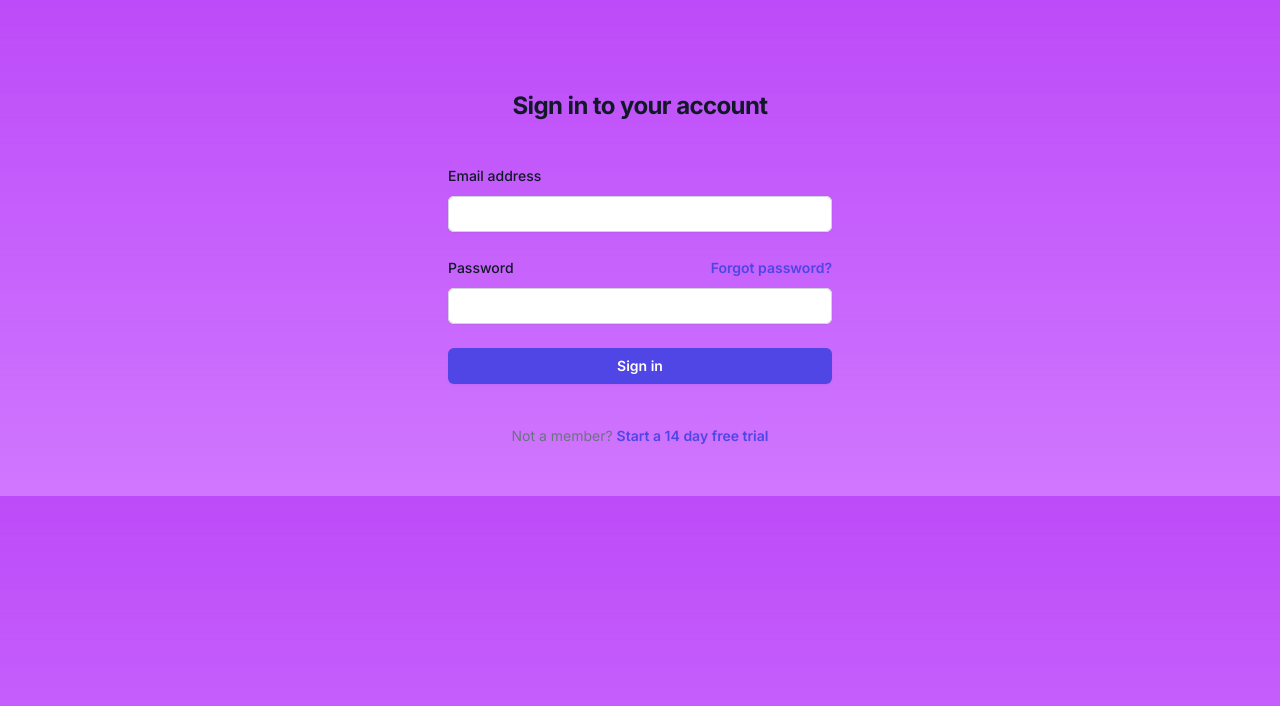
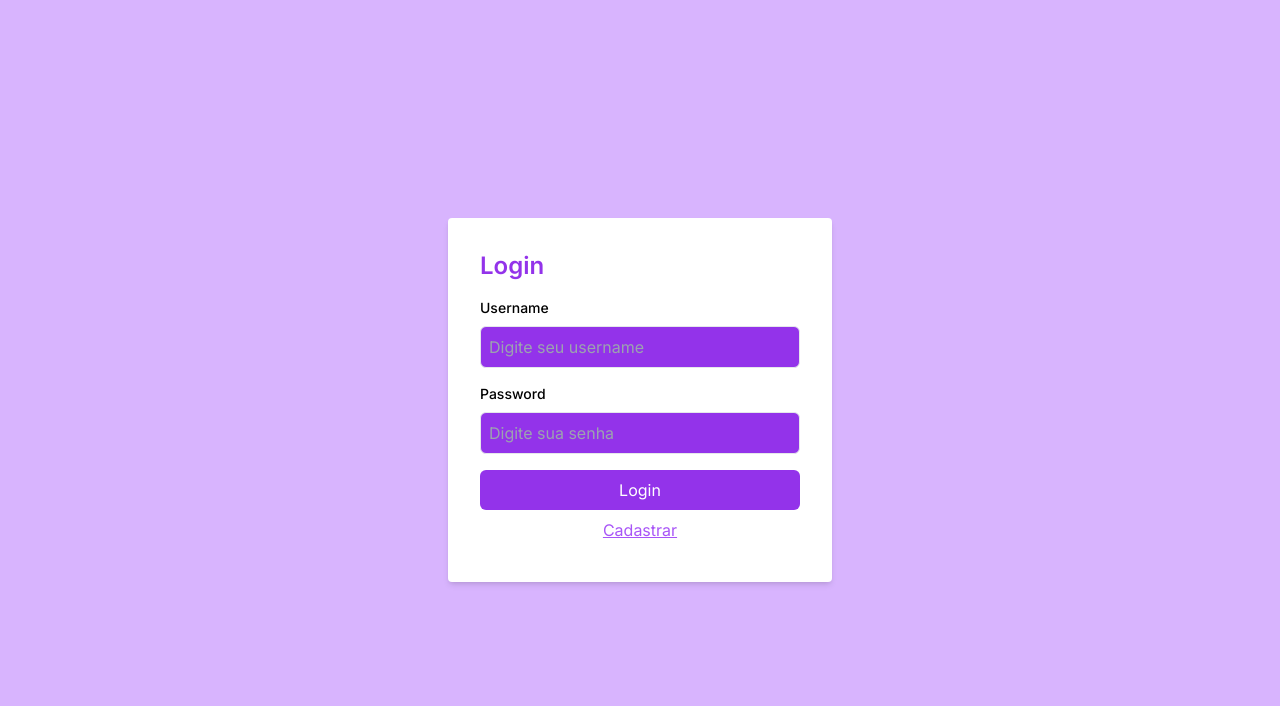
Before and after one commit to andre-mit/game-trilha-web, a Next.js app: page /login in a window 1280 px wide. Shown: the top 706 px of the page. Built offline with nearby package versions, Linux system fonts and the light colour scheme.

Commit message:
Atualizacao visual tela de login

```diff
--- a/src/app/login/page.tsx
+++ b/src/app/login/page.tsx
@@ -1,92 +1,77 @@
-"use client"
-import Cookie from 'js-cookie'
-import{useRouter} from 'next/navigation'
-import { FormEvent } from 'react'
+"use client";
+import React, { useState } from "react";
+import Cookie from "js-cookie";
+import { useRouter } from "next/navigation";
+import { FormEvent } from "react";
 
-export default function Home() {
-    const router = useRouter()
+const LoginUsuario: React.FC = () => {
+  const [nome, setNome] = useState("");
+  const [email, setEmail] = useState("");
+  const [senha, setSenha] = useState("");
 
-    function handleLogin(){
-        Cookie.set("auth_token", "aisodnaoisndauisndbiausbnda")
-        router.push("/")
-        console.log(Cookie.get('auth_token'))
+  const handleSubmit = (e: React.FormEvent) => {
+    e.preventDefault();
+
+    // Aqui você pode adicionar a lógica para enviar os dados do usuário para o servidor ou fazer qualquer outra coisa necessária.
+
+    console.log("Dados do usuário cadastrado:", {
+      nome,
+      email,
+      senha,
+    });
+  };
+
+  const router = useRouter();
+
+  function handleLogin() {
+    Cookie.set("auth_token", "aisodnaoisndauisndbiausbnda");
+    router.push("/");
+    console.log(Cookie.get("auth_token"));
   }
 
   return (
-    <>
-      <div className="flex min-h-full flex-1 flex-col justify-center px-6 py-12 lg:px-8">
-        <div className="sm:mx-auto sm:w-full sm:max-w-sm">
-          <h2 className="mt-10 text-center text-2xl font-bold leading-9 tracking-tight text-gray-900">
-            Sign in to your account
-          </h2>
-        </div>
-
-        <div className="mt-10 sm:mx-auto sm:w-full sm:max-w-sm">
-          <div className="space-y-6">
-            <div>
-              <label
-                htmlFor="email"
-                className="block text-sm font-medium leading-6 text-gray-900"
-              >
-                Email address
+    <div className="min-h-screen flex items-center justify-center bg-purple-300">
+      <div className="bg-white p-8 rounded shadow-md w-96">
+        <h2 className="text-2xl font-semibold text-purple-600 mb-4">Login</h2>
+        <form onSubmit={handleSubmit}>
+          <div className="mb-4">
+            <label className="block text-black text-sm font-medium mb-2">
+              Username
             </label>
-              <div className="mt-2">
             <input
-                  id="email"
-                  name="email"
-                  className="block w-full rounded-md border-0 py-1.5 text-gray-900 shadow-sm ring-1 ring-inset ring-gray-300 placeholder:text-gray-400 focus:ring-2 focus:ring-inset focus:ring-indigo-600 sm:text-sm sm:leading-6"
+              type="text"
+              className="w-full p-2 border text-white bg-purple-600 rounded-md"
+              placeholder="Digite seu username"
+              value={nome}
+              onChange={(e) => setNome(e.target.value)}
             />
           </div>
-            </div>
-
-            <div>
-              <div className="flex items-center justify-between">
-                <label
-                  htmlFor="password"
-                  className="block text-sm font-medium leading-6 text-gray-900"
-                >
+          <div className="mb-4">
+            <label className="block text-black text-sm font-medium mb-2">
               Password
             </label>
-                <div className="text-sm">
-                  <a
-                    href="#"
-                    className="font-semibold text-indigo-600 hover:text-indigo-500"
-                  >
-                    Forgot password?
-                  </a>
-                </div>
-              </div>
-              <div className="mt-2">
             <input
-                  id="password"
-                  name="password"
               type="password"
-                  autoComplete="current-password"
-                  className="block w-full rounded-md border-0 py-1.5 text-gray-900 shadow-sm ring-1 ring-inset ring-gray-300 placeholder:text-gray-400 focus:ring-2 focus:ring-inset focus:ring-indigo-600 sm:text-sm sm:leading-6"
+              className="w-full p-2 border text-white bg-purple-600 rounded-md"
+              placeholder="Digite sua senha"
+              value={senha}
+              onChange={(e) => setSenha(e.target.value)}
             />
           </div>
-            </div>
-
-            <div>
-              <button onClick={handleLogin}
-                className="flex w-full justify-center rounded-md bg-indigo-600 px-3 py-1.5 text-sm font-semibold leading-6 text-white shadow-sm hover:bg-indigo-500 focus-visible:outline focus-visible:outline-2 focus-visible:outline-offset-2 focus-visible:outline-indigo-600"
+          <button
+            onClick={handleLogin}
+            type="submit"
+            className="w-full bg-purple-600 text-white py-2 rounded-md hover:bg-purple-400"
           >
-                Sign in
+            Login
+          </button>
+        </form>
+        <button className="w-full rounded-md bottom-1 text-purple-500 p-2 hover:bg-red-500 hover:text-white">
+          <u>Cadastrar</u>
         </button>
       </div>
     </div>
+  );
+};
 
-          <p className="mt-10 text-center text-sm text-gray-500">
-            Not a member?{" "}
-            <a
-              href="#"
-              className="font-semibold leading-6 text-indigo-600 hover:text-indigo-500"
-            >
-              Start a 14 day free trial
-            </a>
-          </p>
-        </div>
-      </div>
-    </>
-  );
-}
+export default LoginUsuario;
```
Lines whose indentation alone changed are shown as unchanged.
